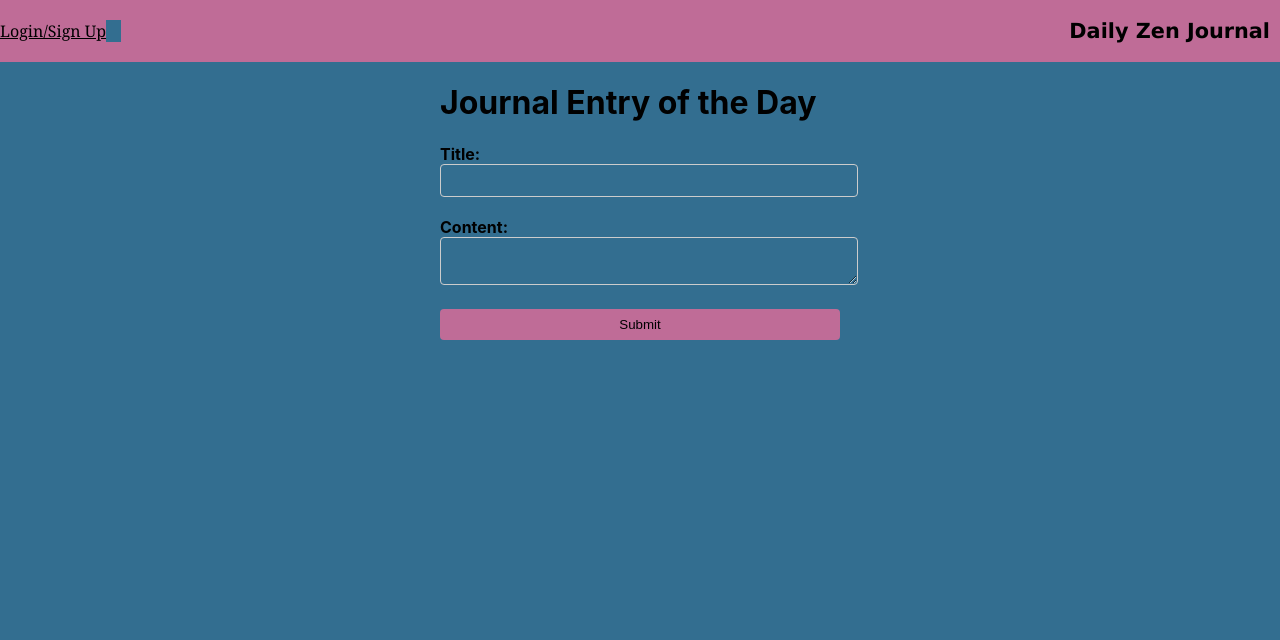
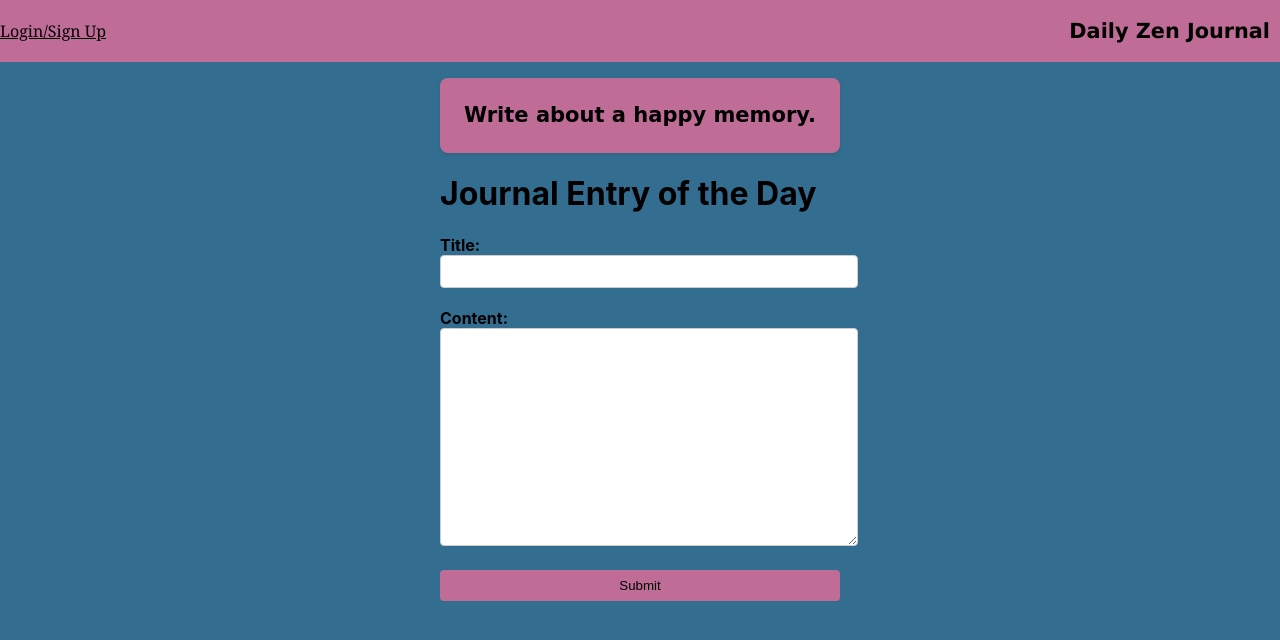
Before and after one commit to mrott0397/daily-zen-journal, a React (Create React App) app in the folder client/: page /saved in a window 1280 px wide. Shown: the top 640 px of the page. Built offline with nearby package versions, Linux system fonts and the light colour scheme.

Commit message:
Added text box to journal section for prompts to funnel into

```diff
--- a/client/src/App.css
+++ b/client/src/App.css
@@ -1,4 +1,4 @@
-* {
+body {
   background-color: #336e90;
 }
 header {
@@ -91,6 +91,9 @@ main {
   border-radius: 4px;
   resize: vertical;
 }
+.larger-textarea {
+  height: 200px; /* Adjust the value as needed */
+}
 
 .form-submit {
   padding: 8px 16px;
@@ -103,6 +106,17 @@ main {
 
 .form-button:hover {
   background-color: #45a049;
+}
+
+.cute-textbox {
+  background-color: #bf6c97;
+  padding: 8px;
+  margin-top: 16px;
+  border-radius: 8px;
+  box-shadow: 0 2px 4px rgba(0, 0, 0, 0.1);
+  text-align: center;
+  font-family: 'Comic Sans MS', cursive;
+  font-size: 14px;
 }
 
 .page-section {
--- a/client/src/App.js
+++ b/client/src/App.js
@@ -7,6 +7,7 @@ import Footer from "./components/Footer";
 import Homepage from "./components/Homepage";
 import Nav from "./components/Nav";
 import Profile from "./pages/Profile";
+import Prompts from "./components/Prompts";
 import {
   ApolloClient,
   InMemoryCache,
--- /dev/null
+++ b/client/src/components/Prompts.js
@@ -0,0 +1,41 @@
+// import React from "react";
+
+// function Prompts() {
+//   return (
+//     <div className="prompts">
+//       <h1>Prompts Page</h1>
+//     </div>
+//   );
+// }
+
+// export default Prompts;
+
+import React from 'react';
+
+function Prompts() {
+  const prompts = [
+    'Write about a happy memory.',
+    // 'What are you grateful for today?',
+    // 'Describe your favorite place in nature.',
+    // 'Write about a person who inspires you.',
+    // 'What are your goals for the future?'
+  ];
+
+  return (
+    <div>
+      {prompts.map((prompt, index) => (
+        <CuteTextBox key={index} prompt={prompt} />
+      ))}
+    </div>
+  );
+}
+
+function CuteTextBox({ prompt }) {
+  return (
+    <div className="cute-textbox">
+      <h2>{prompt}</h2>
+    </div>
+  );
+}
+
+export default Prompts;
--- a/client/src/pages/Journal.js
+++ b/client/src/pages/Journal.js
@@ -1,4 +1,5 @@
 import React, { useState } from 'react';
+import Prompts from '../components/Prompts';
 
 function JournalEntryForm() {
     const [title, setTitle] = useState('');
@@ -16,9 +17,18 @@ function JournalEntryForm() {
     };
 
     return (
-        <div className='journal-entry-form-container-fluid'>
+
+        <div className='journal-entry-form container-fluid'>
             <div className='row'>
-                <form onSubmit={handleSubmit} className="journal-entry-form col">
+                <div className='col-lg-6 flex-column justify-content-center align-items-center'>
+
+                    <div className="journal-prompts textcenter">
+                        <Prompts />
+
+                    </div>
+                </div>
+                <form onSubmit={handleSubmit} className="journal-entry-form">
+                    <div  />
                     <h1>Journal Entry of the Day</h1>
                     <label className='form-label'>
                         Title:
@@ -36,12 +46,12 @@ function JournalEntryForm() {
                             value={content}
                             onChange={(event) => setContent(event.target.value)}
                             required
-                            className='form-textarea'
+                            className='form-textarea larger-textarea'
                         />
                     </label>
                     <button type="submit" className='form-submit'>Submit</button>
                 </form>
-                {/* PROMPTS HERE? */}
+                <div />
             </div>
         </div>
     );
```
